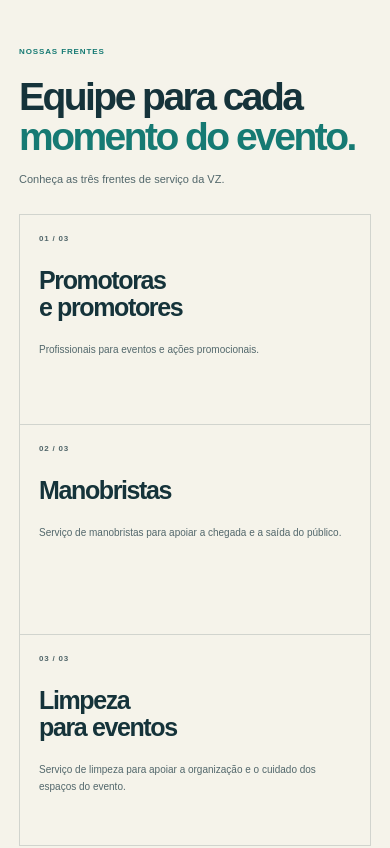
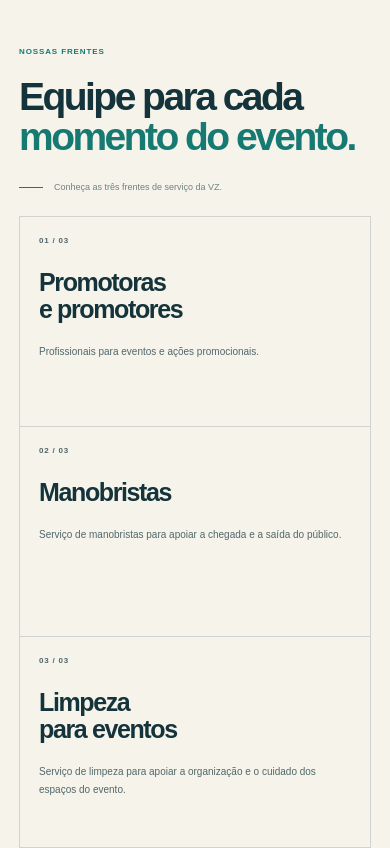
Before and after one commit to goheadmkt360-mkt/vz-promocoes-eventos, a plain HTML site: page index.html in a window 390 px wide. Shown: the part 865-1713 px from the top of the page. Drawn offline with Linux system fonts and the light colour scheme.

Commit message:
Align service intro beneath section heading

```diff
--- a/index.html
+++ b/index.html
@@ -68,8 +68,8 @@
           <div>
             <p class="eyebrow">NOSSAS FRENTES</p>
             <h2 id="services-title">Equipe para cada<br /><span>momento do evento.</span></h2>
+            <div class="hero-note"><span class="hero-note-line" aria-hidden="true"></span><span>Conheça as três frentes de serviço da VZ.</span></div>
           </div>
-          <p>Conheça as três frentes de serviço da VZ.</p>
         </div>
         <div class="service-grid">
           <article class="service-card service-card-promo">
--- a/styles.css
+++ b/styles.css
@@ -71,10 +71,9 @@ a:focus-visible, button:focus-visible, input:focus-visible, textarea:focus-visib
 .hero-visual figcaption { margin-top: 9px; color: var(--slate); font-size: 9px; line-height: 1.5; }
 
 .services-section { padding-top: 30px; padding-bottom: 107px; }
-.section-heading { display: flex; align-items: center; justify-content: space-between; gap: 35px; margin-bottom: 35px; }
+.section-heading { margin-bottom: 35px; }
 .section-heading h2 { margin: 19px 0 0; font-size: clamp(40px, 4.7vw, 58px); }
 .section-heading h2 span { display: inline-block; }
-.section-heading > p { max-width: 330px; margin: 0 2% 0 0; color: var(--slate); font-size: 12px; line-height: 1.75; }
 .service-grid { display: grid; grid-template-columns: repeat(3, 1fr); border: 1px solid var(--line); }
 .service-card { display: flex; min-height: 250px; flex-direction: column; padding: 21px 25px 22px; border-right: 1px solid var(--line); transition: background .18s ease; }
 .service-card:last-child { border-right: 0; }
@@ -172,9 +171,8 @@ a:focus-visible, button:focus-visible, input:focus-visible, textarea:focus-visib
   .hero-image-frame img { object-position: 62% center; }
   .hero-visual figcaption { font-size: 8px; }
   .services-section { padding-top: 30px; padding-bottom: 74px; }
-  .section-heading { align-items: flex-start; flex-direction: column; gap: 14px; margin-bottom: 24px; }
+  .section-heading { margin-bottom: 24px; }
   .section-heading h2 { font-size: clamp(39px, 9.7vw, 53px); }
-  .section-heading > p { max-width: 440px; margin: 0; font-size: 11px; }
   .service-grid { grid-template-columns: 1fr; }
   .service-card { min-height: 210px; padding: 19px 19px 21px; border-right: 0; border-bottom: 1px solid var(--line); }
   .service-card:last-child { border-bottom: 0; }
```
